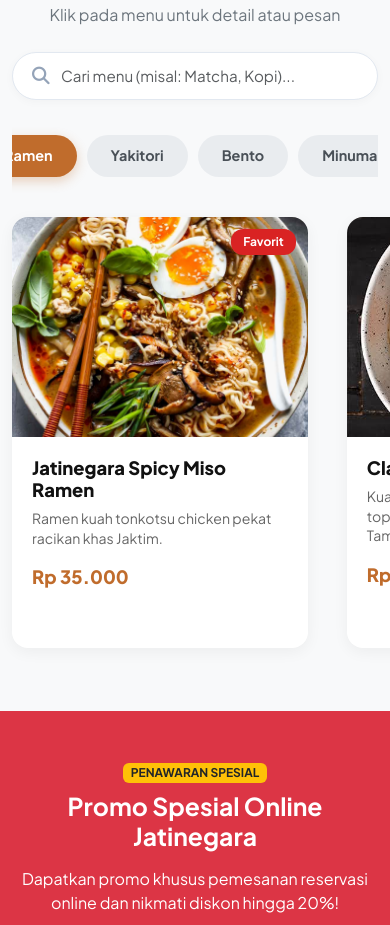
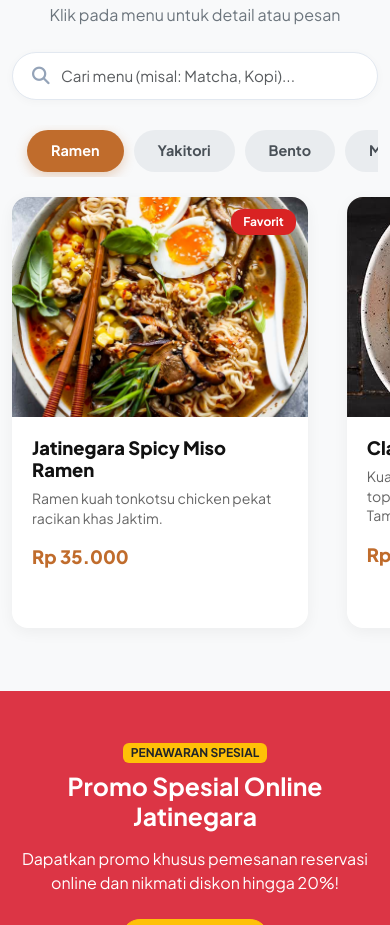
Before and after one commit to PROJECTDOUBLED/Web-tgspmgrmn, a plain HTML site: page index.html in a window 390 px wide. Shown: the part 1436-2361 px from the top of the page. Drawn offline with nearby package versions, Linux system fonts and the light colour scheme; a web font is replaced by a local one.

Commit message:
Update index.html

```diff
--- a/index.html
+++ b/index.html
@@ -174,6 +174,18 @@
         .filter-pills-scroll::-webkit-scrollbar {
             display: none;
         }
+
+        @media (max-width: 768px) {
+  .filter-pills-scroll {
+    justify-content: flex-start;
+    overflow-x: auto;
+    white-space: nowrap;
+    padding: 5px 15px;
+  }
+
+  .filter-pills-scroll .btn-pill {
+    flex-shrink: 0; /* Biar tombol gak mengkerut */
+  }
 
         .btn-pill {
             border-radius: 25px;
```
